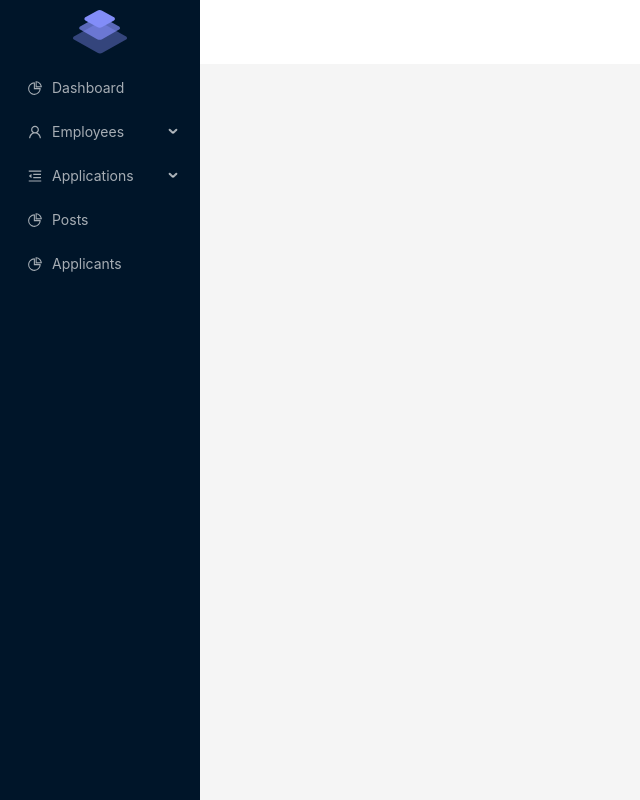
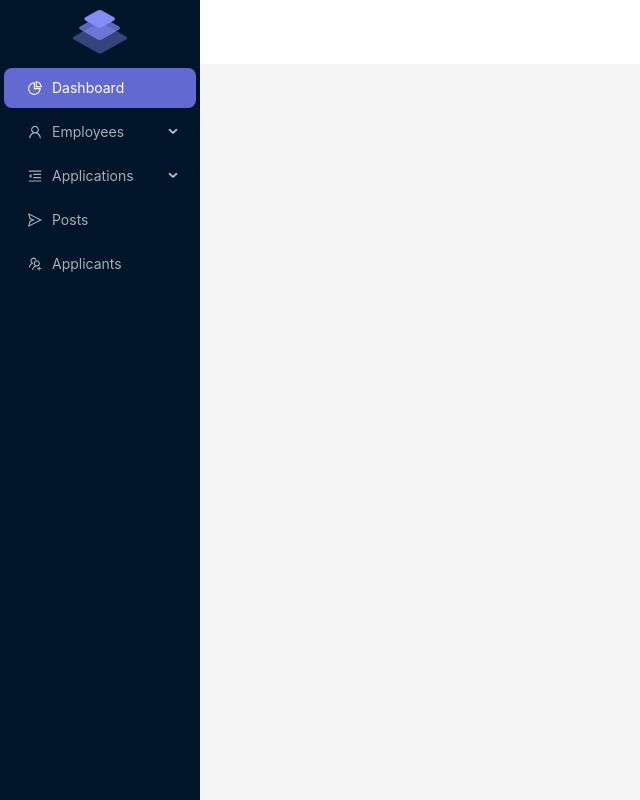
Before and after one commit to nghia14302/APALARY-Frontend, a React (Vite) app: page /dashboard in a window 1280 px wide. Shown: the whole page, without its empty margins (0-640 px from the left). Built offline with nearby package versions, Linux system fonts and the light colour scheme.

Commit message:
UPDATE - Create link to menu

```diff
--- a/src/components/Layout/ManagerItems/index.jsx
+++ b/src/components/Layout/ManagerItems/index.jsx
@@ -3,8 +3,24 @@ import {
 	ContainerOutlined,
 	MenuFoldOutlined,
 	PieChartOutlined,
+	SendOutlined,
+	UsergroupAddOutlined,
 	UserOutlined,
 } from '@ant-design/icons';
+
+export const routeKey = {
+	dashBoard: '/dashboard',
+	employees: '/employees',
+	employeesAll: '/employees/all',
+	employeesContracts: '/employees/contracts',
+	employeesSalaries: '/employees/salaries',
+	applications: '/application',
+	applicationSalaryIncreasing: '/application/salary-increasing',
+	applicationDayLeave: '/application/day-leave',
+	applicationRecruitment: '/application/recruitment',
+	posts: '/posts',
+	applicants: '/applicants',
+};
 
 const getItem = (label, key, icon, children, type) => {
 	return {
@@ -16,17 +32,17 @@ const getItem = (label, key, icon, children, type) => {
 	};
 };
 export const managerItems = [
-	getItem('Dashboard', 'managerDashboard', <PieChartOutlined />),
-	getItem('Employees', 'managerSubEmployees', <UserOutlined />, [
-		getItem('All', '3'),
-		getItem('Contracts', '4'),
-		getItem('Salaries', '5'),
+	getItem('Dashboard', routeKey.dashBoard, <PieChartOutlined />),
+	getItem('Employees', routeKey.employees, <UserOutlined />, [
+		getItem('All', routeKey.employeesAll),
+		getItem('Contracts', routeKey.employeesContracts),
+		getItem('Salaries', routeKey.employeesSalaries),
 	]),
-	getItem('Applications', 'managerApplications;', <MenuFoldOutlined />, [
-		getItem('Salary increasing', '6'),
-		getItem('Day leave', '7'),
-		getItem('Recruitment Requests', '8'),
+	getItem('Applications', routeKey.applications, <MenuFoldOutlined />, [
+		getItem('Salary increasing', routeKey.applicationSalaryIncreasing),
+		getItem('Day leave', routeKey.applicationDayLeave),
+		getItem('Recruitment', routeKey.applicationRecruitment),
 	]),
-	getItem('Posts', 'managerPosts', <PieChartOutlined />),
-	getItem('Applicants', 'managerApplicants', <PieChartOutlined />),
+	getItem('Posts', routeKey.posts, <SendOutlined />),
+	getItem('Applicants', routeKey.applicants, <UsergroupAddOutlined />),
 ];
--- a/src/components/Layout/index.jsx
+++ b/src/components/Layout/index.jsx
@@ -1,8 +1,10 @@
+import { useEffect, useState } from 'react';
+
 import { Card, Layout, Menu } from 'antd';
 import { Content, Header } from 'antd/es/layout/layout';
+import { useNavigate } from 'react-router-dom';
 
 import Logo from '../../assets';
-import themeConfig from '../../utils/Theme';
 import { managerItems } from './ManagerItems';
 import { layoutContent, layoutHeader, menuLogo } from './style';
 
@@ -10,6 +12,11 @@ import Sider from 'antd/es/layout/Sider';
 
 const LayoutManager = (props) => {
 	const { children } = props;
+	const [link, setLink] = useState('/dashboard');
+	const navigate = useNavigate();
+	useEffect(() => {
+		navigate(link);
+	}, [link]);
 	return (
 		<Layout style={{ minHeight: '100vh' }}>
 			<Sider>
@@ -18,7 +25,8 @@ const LayoutManager = (props) => {
 				</div>
 				<Menu
 					theme='dark'
-					defaultSelectedKeys={['1']}
+					defaultSelectedKeys={['/dashboard']}
+					onClick={(item) => setLink(item.key)}
 					mode='inline'
 					items={managerItems}
 				></Menu>
--- a/src/utils/Theme/index.js
+++ b/src/utils/Theme/index.js
@@ -1,6 +1,7 @@
 const themeConfig = {
 	token: {
 		colorPrimary: '#626AD1',
+		colorItemText: '#111827',
 	},
 	customColor: {
 		LayerColor: '#F0F2F5',
```
